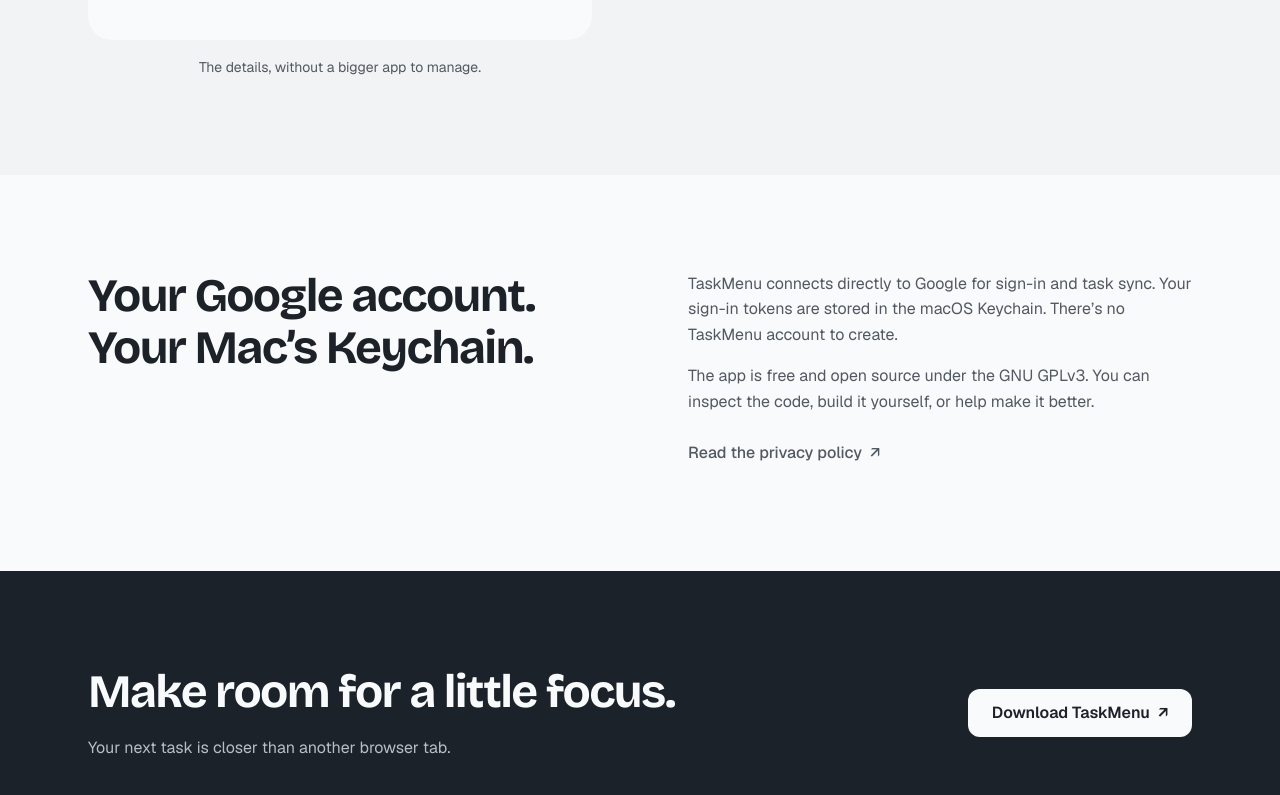
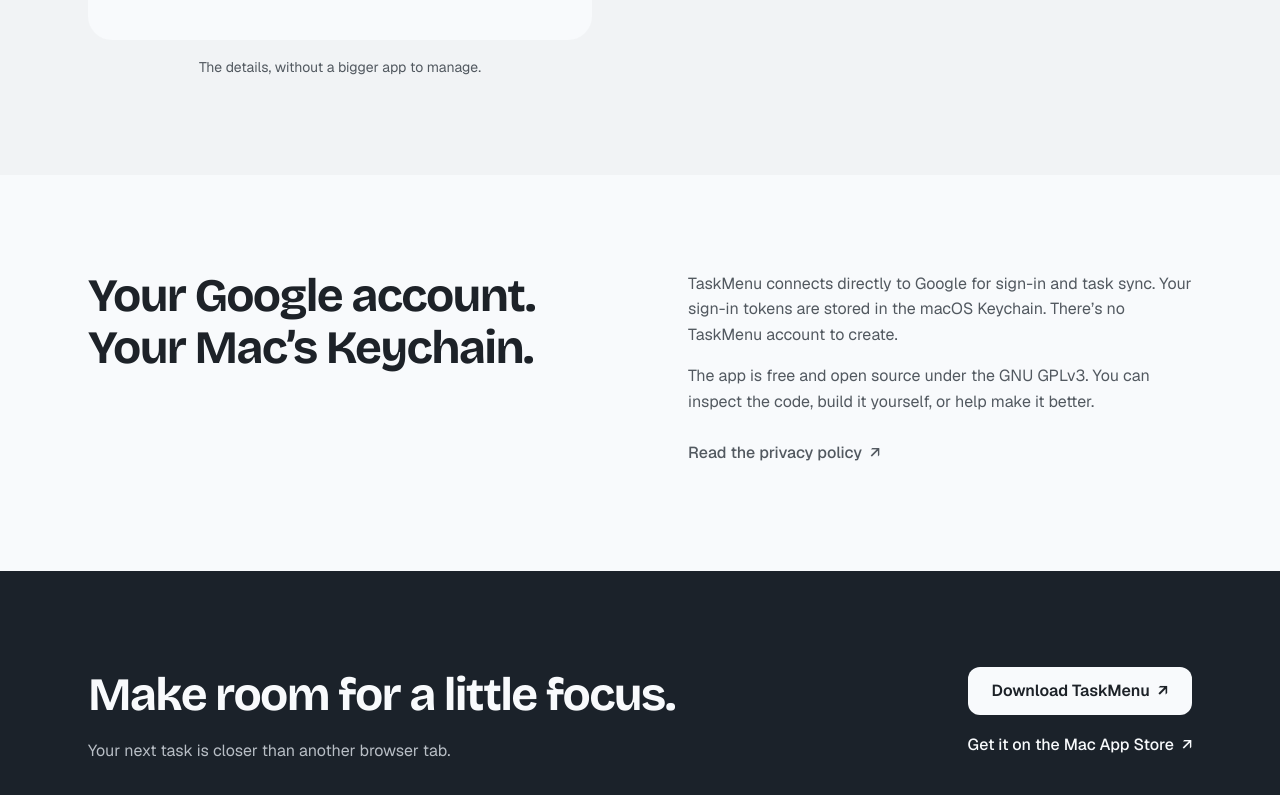
Before and after one commit to crazytan/TaskMenu, a plain HTML site: page docs/index.html in a window 1280 px wide. Shown: the part 1987-2782 px from the top of the page. Drawn offline with Linux system fonts and the light colour scheme.

Commit message:
Add Mac App Store links to homepage

```diff
--- a/docs/index.html
+++ b/docs/index.html
@@ -38,6 +38,7 @@
               <svg viewBox="0 0 24 24" fill="none" stroke="currentColor" stroke-width="1.8" stroke-linecap="round" stroke-linejoin="round" aria-hidden="true"><path d="M12 3v12m-4-4 4 4 4-4M5 16v5h14v-5"/></svg>
               Download for Mac
             </a>
+            <a class="text-link" href="https://apps.apple.com/app/taskmenu/id6763780237">Mac App Store <span aria-hidden="true">↗</span></a>
             <a class="text-link" href="https://github.com/crazytan/TaskMenu">View source <span aria-hidden="true">↗</span></a>
           </div>
           <p class="meta">Free &amp; open source · macOS 14.4 or later</p>
@@ -109,7 +110,10 @@
             <h2 id="download-title">Make room for a little focus.</h2>
             <p>Your next task is closer than another browser tab.</p>
           </div>
-          <a class="button" href="https://github.com/crazytan/TaskMenu/releases/latest">Download TaskMenu <span aria-hidden="true">↗</span></a>
+          <div class="download-actions">
+            <a class="button" href="https://github.com/crazytan/TaskMenu/releases/latest">Download TaskMenu <span aria-hidden="true">↗</span></a>
+            <a class="text-link" href="https://apps.apple.com/app/taskmenu/id6763780237">Get it on the Mac App Store <span aria-hidden="true">↗</span></a>
+          </div>
         </div>
         <ol class="steps">
           <li>Download the latest DMG from GitHub Releases.</li>
--- a/docs/styles.css
+++ b/docs/styles.css
@@ -186,6 +186,7 @@
 .download { background: var(--color-dark); color: var(--color-paper); padding-block: var(--space-3xl); }
 .download-heading { display: grid; gap: var(--space-lg); align-items: center; }
 .download-heading p { margin-top: var(--space-md); color: var(--color-dark-muted); }
+.download-actions { display: grid; gap: var(--space-sm); justify-items: start; }
 .download .button { background: var(--color-paper); color: var(--color-ink); }
 .download .button:hover { background: var(--color-stage); color: var(--color-ink); }
 .download a:hover { color: var(--color-paper); }
```
Also changed, not shown: 2 other files.
